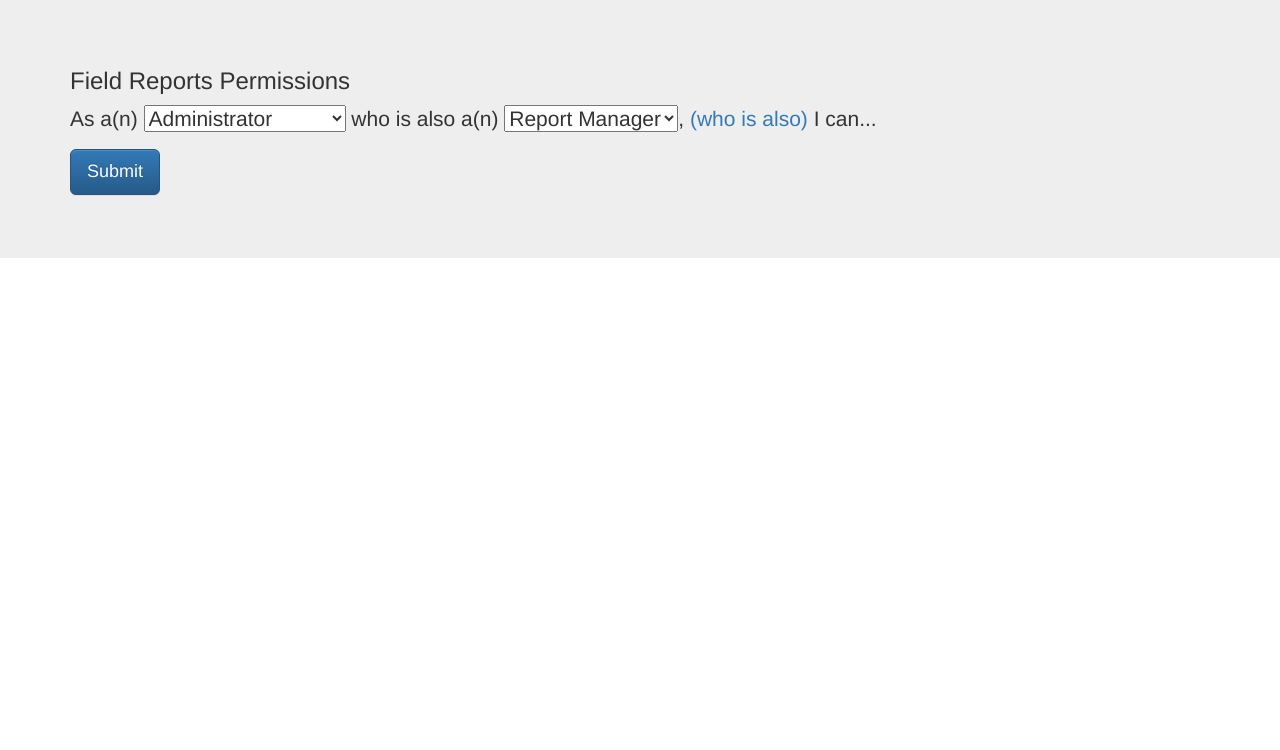
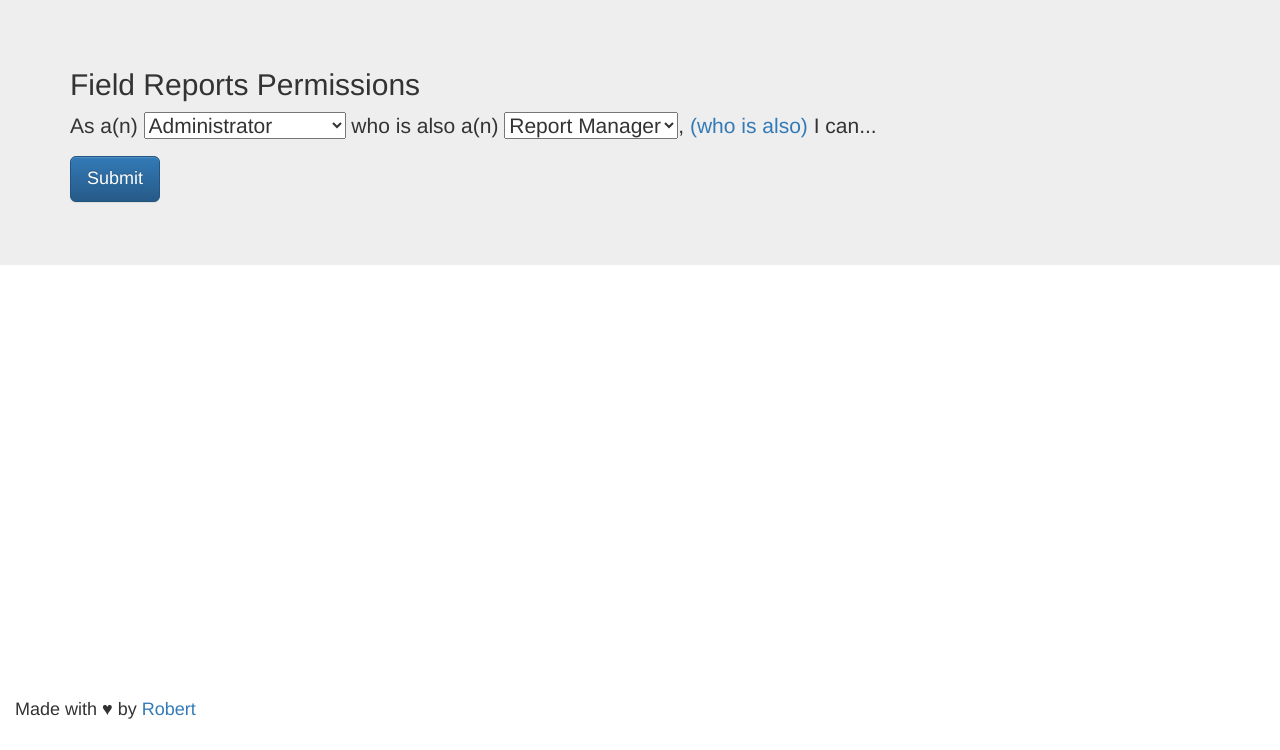
Before and after one commit to RobbyTassy/arcance-ocean, a PHP site: page /index.html in a window 1280 px wide. Shown: the part 50-800 px from the top of the page. Run offline with PHP 8.4, Linux system fonts and the light colour scheme; some libraries are stand-ins or nearby versions.

Commit message:
added footer, minor details

```diff
--- a/css/main.css
+++ b/css/main.css
@@ -6,6 +6,16 @@
 
 
 
+ #footer {
+    position:absolute;
+    bottom:0;
+    width:100%;
+    height:60px;   /* Height of the footer */
+    /* background:#6cf; */
+ }
 
-
-/* select, option[value="null"] { background: green; } */
+ .jumbotron-footer {
+   padding: 30px 15px;
+   margin-bottom: 30px;
+   color: inherit;
+ }
--- a/index.html
+++ b/index.html
@@ -6,7 +6,7 @@
     <head>
         <meta charset="utf-8">
         <meta http-equiv="X-UA-Compatible" content="IE=edge,chrome=1">
-        <title></title>
+        <title>Field Permissions</title>
         <meta name="description" content="">
         <meta name="viewport" content="width=device-width, initial-scale=1">
         <link rel="apple-touch-icon" href="apple-touch-icon.png">
@@ -55,7 +55,7 @@
     <!-- Main jumbotron for a primary marketing message or call to action -->
     <div class="jumbotron">
       <div class="container">
-        <h3> Field Reports Permissions</h3>
+        <h2> Field Reports Permissions</h2>
         <p>
 
           As a(n)
@@ -99,6 +99,7 @@
       </div> <!-- /container -->
     </div>
 
+
         <script>
           function addPermission(){
             var permissionString =  "<select id='report-permissions-2'> <option value='manager'>Report Manager</option> <option value='assignee'>Assignee</option> <option value='reviewer'>Reviewer</option></select>"
@@ -112,7 +113,7 @@
           }
 
           function testList() {
-            var dropdown = "<select><option id='test-status' value='pass'>Pass</option> <option value='fail'>Fail</option>  <option value='retest'>Retest</option> <option value='blocked'>Blocked</option></select>";
+            var dropdown = "<select><option id='testStatus' value='null'>Selection </option><option value='pass'>Pass</option> <option value='fail'>Fail</option>  <option value='retest'>Retest</option> <option value='blocked'>Blocked</option></select>";
             var x = document.getElementById("project-permissions").value;
               if (x == "admin") {
                 x =
@@ -185,4 +186,6 @@
             ga('create','UA-XXXXX-X','auto');ga('send','pageview');
         </script>
     </body>
+   <div class="jumbotron-footer" id="footer"><h4>Made with &hearts; by <a href="https://twitter.com/robbytassy" target="_blank">Robert</a></h4></div>
+</div>
 </html>
```
